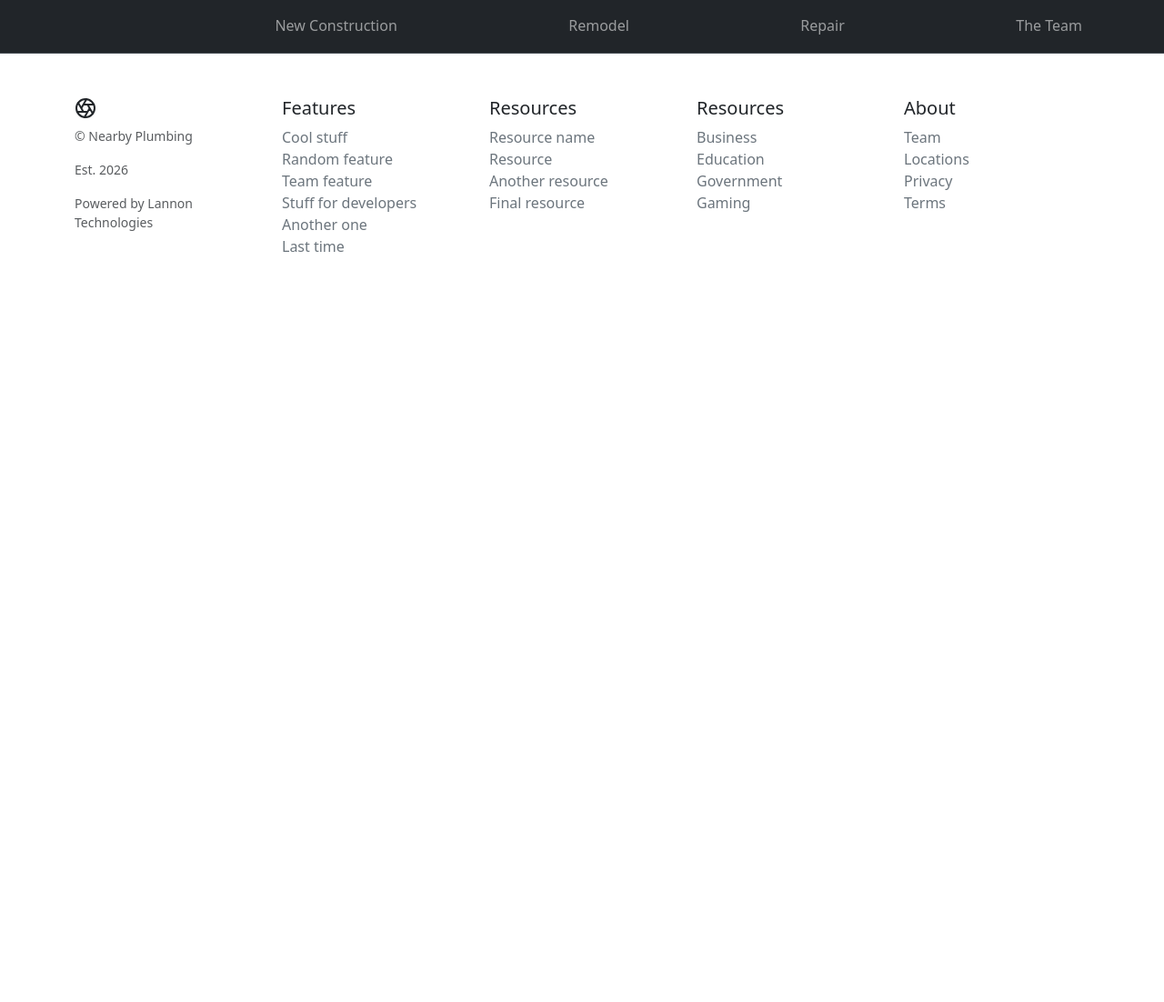
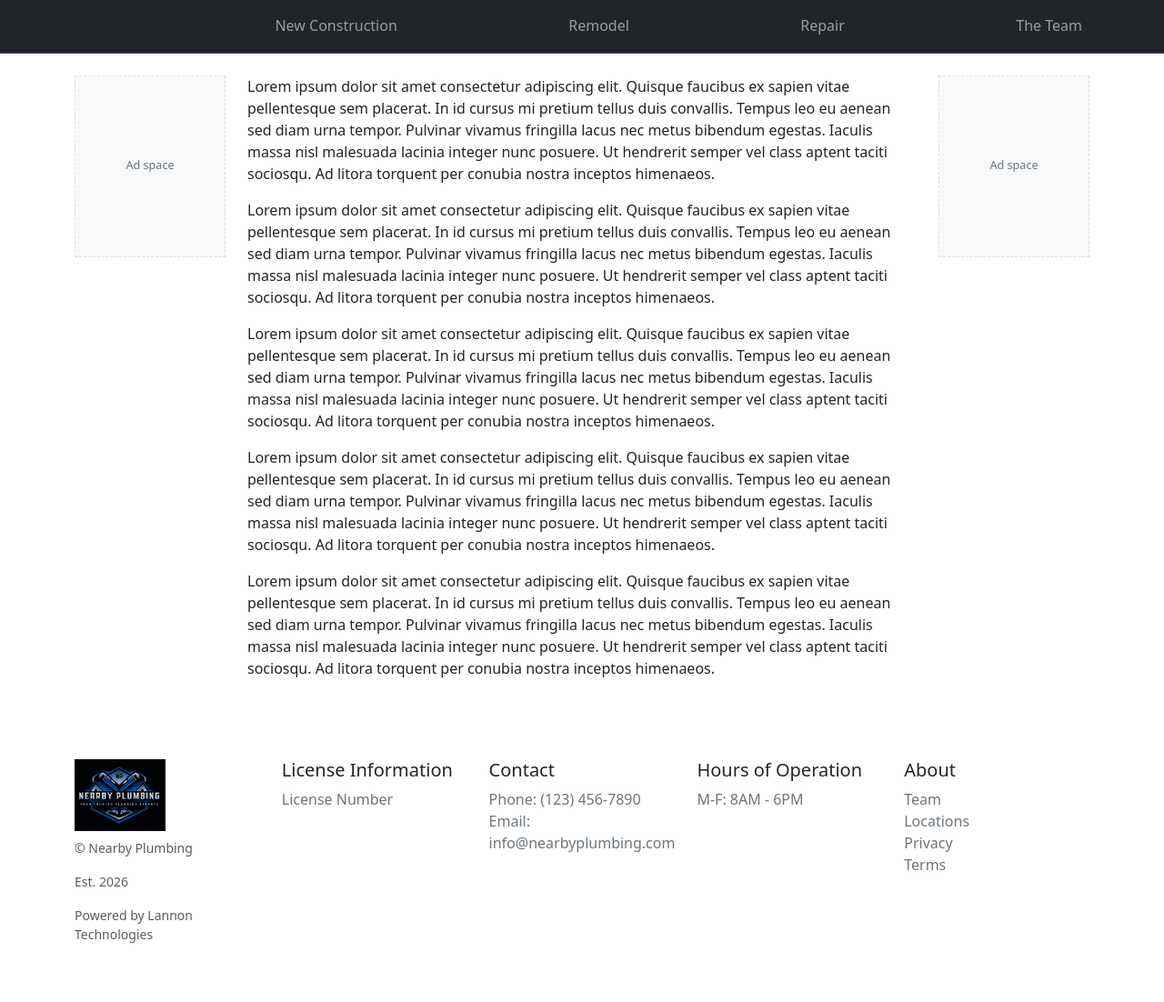
Before and after one commit to edendir/nearby_plumbing, a Flask app: page / in a window 1280 px wide. Shown: the whole page at 91% size. Before the commit the page ends 277 px from the top, so only its background shows below. Run offline with Flask 3, Linux system fonts and the light colour scheme.

Commit message:
add logo and lorem ipsum to home page. plus centering grid

```diff
--- /dev/null
+++ b/static/style.css
@@ -0,0 +1,36 @@
+/* Site-wide styles: center content and style ad slots */
+
+/* Ensure body background and font smoothing aren't changed here if you have other styles */
+
+.content-center {
+    /* Optional inner max width for very wide screens */
+    max-width: 760px;
+    margin-left: auto;
+    margin-right: auto;
+}
+
+.ad-slot {
+    background: #f8f9fa;
+    /* light gray */
+    border: 1px dashed #ddd;
+    padding: 1rem;
+    min-height: 200px;
+    /* placeholder height; adjust for real ad sizes */
+    display: flex;
+    align-items: center;
+    justify-content: center;
+    color: #6c757d;
+    font-size: 0.9rem;
+}
+
+/* On medium screens we keep smaller ad height */
+@media (max-width: 991.98px) {
+    .ad-slot {
+        min-height: 150px;
+    }
+}
+
+/* Utility: add some breathing room when content is dense */
+.content-center>*+* {
+    margin-top: 1rem;
+}
--- a/templates/index.html
+++ b/templates/index.html
@@ -3,5 +3,9 @@
 {% block title %}Home | Nearby Plumbing{% endblock %}
 
 {% block content %}
-   <!-- paste the main page sections here, excluding <html>, <head>, <body> -->
+   <p>Lorem ipsum dolor sit amet consectetur adipiscing elit. Quisque faucibus ex sapien vitae pellentesque sem placerat. In id cursus mi pretium tellus duis convallis. Tempus leo eu aenean sed diam urna tempor. Pulvinar vivamus fringilla lacus nec metus bibendum egestas. Iaculis massa nisl malesuada lacinia integer nunc posuere. Ut hendrerit semper vel class aptent taciti sociosqu. Ad litora torquent per conubia nostra inceptos himenaeos.</p>
+   <p>Lorem ipsum dolor sit amet consectetur adipiscing elit. Quisque faucibus ex sapien vitae pellentesque sem placerat. In id cursus mi pretium tellus duis convallis. Tempus leo eu aenean sed diam urna tempor. Pulvinar vivamus fringilla lacus nec metus bibendum egestas. Iaculis massa nisl malesuada lacinia integer nunc posuere. Ut hendrerit semper vel class aptent taciti sociosqu. Ad litora torquent per conubia nostra inceptos himenaeos.</p>
+   <p>Lorem ipsum dolor sit amet consectetur adipiscing elit. Quisque faucibus ex sapien vitae pellentesque sem placerat. In id cursus mi pretium tellus duis convallis. Tempus leo eu aenean sed diam urna tempor. Pulvinar vivamus fringilla lacus nec metus bibendum egestas. Iaculis massa nisl malesuada lacinia integer nunc posuere. Ut hendrerit semper vel class aptent taciti sociosqu. Ad litora torquent per conubia nostra inceptos himenaeos.</p>
+   <p>Lorem ipsum dolor sit amet consectetur adipiscing elit. Quisque faucibus ex sapien vitae pellentesque sem placerat. In id cursus mi pretium tellus duis convallis. Tempus leo eu aenean sed diam urna tempor. Pulvinar vivamus fringilla lacus nec metus bibendum egestas. Iaculis massa nisl malesuada lacinia integer nunc posuere. Ut hendrerit semper vel class aptent taciti sociosqu. Ad litora torquent per conubia nostra inceptos himenaeos.</p>
+   <p>Lorem ipsum dolor sit amet consectetur adipiscing elit. Quisque faucibus ex sapien vitae pellentesque sem placerat. In id cursus mi pretium tellus duis convallis. Tempus leo eu aenean sed diam urna tempor. Pulvinar vivamus fringilla lacus nec metus bibendum egestas. Iaculis massa nisl malesuada lacinia integer nunc posuere. Ut hendrerit semper vel class aptent taciti sociosqu. Ad litora torquent per conubia nostra inceptos himenaeos.</p>
 {% endblock %}
--- a/templates/layout.html
+++ b/templates/layout.html
@@ -1,5 +1,6 @@
 <!doctype html>
 <html lang="en" data-bs-theme="auto">
+
 <head>
     <meta charset="utf-8">
     <meta name="viewport" content="width=device-width, initial-scale=1.0">
@@ -13,11 +14,7 @@
 
 <body id="top">
     <nav class="navbar navbar-expand-md bg-dark sticky-top border-bottom" data-bs-theme="dark">
-        <div class="container"> <a class="navbar-brand d-md-none" href="#"> <svg class="bi" width="24" height="24"
-                    aria-hidden="true">
-                    <use xlink:href="#aperture"></use>
-                </svg>
-                Aperture
+        <div class="container"> <a class="navbar-brand d-md-none" href="index.html"> <img src="/static/images/NearbyPlumbing.jpg" class="d-block mb-2" style="max-width: 40px;"></img>
             </a> <button class="navbar-toggler" type="button" data-bs-toggle="offcanvas" data-bs-target="#offcanvas"
                 aria-controls="offcanvas" aria-label="Toggle navigation"> <span class="navbar-toggler-icon"></span>
             </button>
@@ -43,52 +40,60 @@
     </nav>
 
 
-  <main>
+    <main class="container my-4">
+        <div class="row">
+            <!-- Left ad column: hidden on small screens -->
+            <aside class="col-12 col-md-3 col-lg-2 d-none d-md-block">
+                <div class="ad-slot text-center">
+                    <!-- Replace with real ad code when ready -->
+                    <small>Ad space</small>
+                </div>
+            </aside>
+
+            <!-- Main content column: centered on page -->
+            <div class="col-12 col-md-9 col-lg-8">
+                <div class="content-center">
                     {% block content %}{% endblock %}
+                    {# keep backward-compatible block name if some templates use 'main' #}
+                    {% block main %}{% endblock %}
+                </div>
+            </div>
+
+            <!-- Right ad column: hidden on small screens -->
+            <aside class="col-12 col-md-3 col-lg-2 d-none d-md-block">
+                <div class="ad-slot text-center">
+                    <small>Ad space</small>
+                </div>
+            </aside>
+        </div>
     </main>
 
     <footer class="container py-5">
         <div class="row">
-            <div class="col-12 col-md"> <svg xmlns="http://www.w3.org/2000/svg" width="24" height="24" fill="none"
-                    stroke="currentColor" stroke-linecap="round" stroke-linejoin="round" stroke-width="2"
-                    class="d-block mb-2" role="img" viewBox="0 0 24 24">
+            <div class="col-12 col-md"> <img src="/static/images/NearbyPlumbing.jpg" class="d-block mb-2" style="max-width: 100px;">
                     <title>Product</title>
-                    <circle cx="12" cy="12" r="10"></circle>
-                    <path
-                        d="M14.31 8l5.74 9.94M9.69 8h11.48M7.38 12l5.74-9.94M9.69 16L3.95 6.06M14.31 16H2.83m13.79-4l-5.74 9.94">
-                    </path>
-                </svg>
+            </img>
                 <small class="d-block mb-3 text-body-secondary">&copy; Nearby Plumbing</small>
                 <small class="d-block mb-3 text-body-secondary">Est. 2026</small>
                 <small class="d-block mb-3 text-body-secondary">Powered by Lannon Technologies</small>
             </div>
             <div class="col-6 col-md">
-                <h5>Features</h5>
+                <h5>License Information</h5>
                 <ul class="list-unstyled text-small">
-                    <li><a class="link-secondary text-decoration-none" href="#">Cool stuff</a></li>
-                    <li><a class="link-secondary text-decoration-none" href="#">Random feature</a></li>
-                    <li><a class="link-secondary text-decoration-none" href="#">Team feature</a></li>
-                    <li><a class="link-secondary text-decoration-none" href="#">Stuff for developers</a></li>
-                    <li><a class="link-secondary text-decoration-none" href="#">Another one</a></li>
-                    <li><a class="link-secondary text-decoration-none" href="#">Last time</a></li>
+                    <li><a class="link-secondary text-decoration-none" href="#">License Number</a></li>
                 </ul>
             </div>
             <div class="col-6 col-md">
-                <h5>Resources</h5>
+                <h5>Contact</h5>
                 <ul class="list-unstyled text-small">
-                    <li><a class="link-secondary text-decoration-none" href="#">Resource name</a></li>
-                    <li><a class="link-secondary text-decoration-none" href="#">Resource</a></li>
-                    <li><a class="link-secondary text-decoration-none" href="#">Another resource</a></li>
-                    <li><a class="link-secondary text-decoration-none" href="#">Final resource</a></li>
+                    <li><a class="link-secondary text-decoration-none" href="#">Phone: (123) 456-7890</a></li>
+                    <li><a class="link-secondary text-decoration-none" href="#">Email: info@nearbyplumbing.com</a></li>
                 </ul>
             </div>
             <div class="col-6 col-md">
-                <h5>Resources</h5>
+                <h5>Hours of Operation</h5>
                 <ul class="list-unstyled text-small">
-                    <li><a class="link-secondary text-decoration-none" href="#">Business</a></li>
-                    <li><a class="link-secondary text-decoration-none" href="#">Education</a></li>
-                    <li><a class="link-secondary text-decoration-none" href="#">Government</a></li>
-                    <li><a class="link-secondary text-decoration-none" href="#">Gaming</a></li>
+                    <li><a class="link-secondary text-decoration-none" href="#">M-F: 8AM - 6PM</a></li>
                 </ul>
             </div>
             <div class="col-6 col-md">
@@ -107,4 +112,5 @@
 
     {% block scripts %}{% endblock %}
 </body>
+
 </html>
```
Also changed, not shown: templates/contact.html (+8 -7 lines), static/images/NearbyPlumbing.jpg (added). Lines whose indentation alone changed are shown as unchanged.
